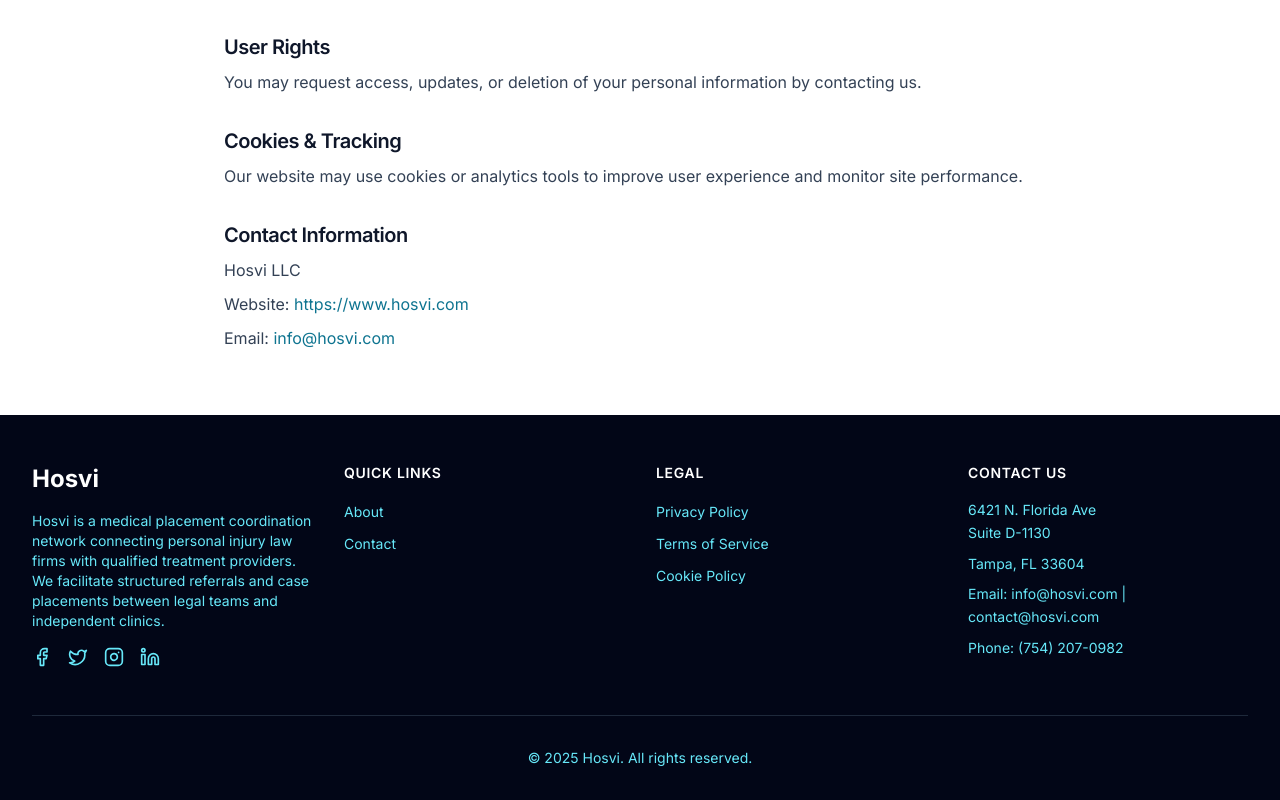
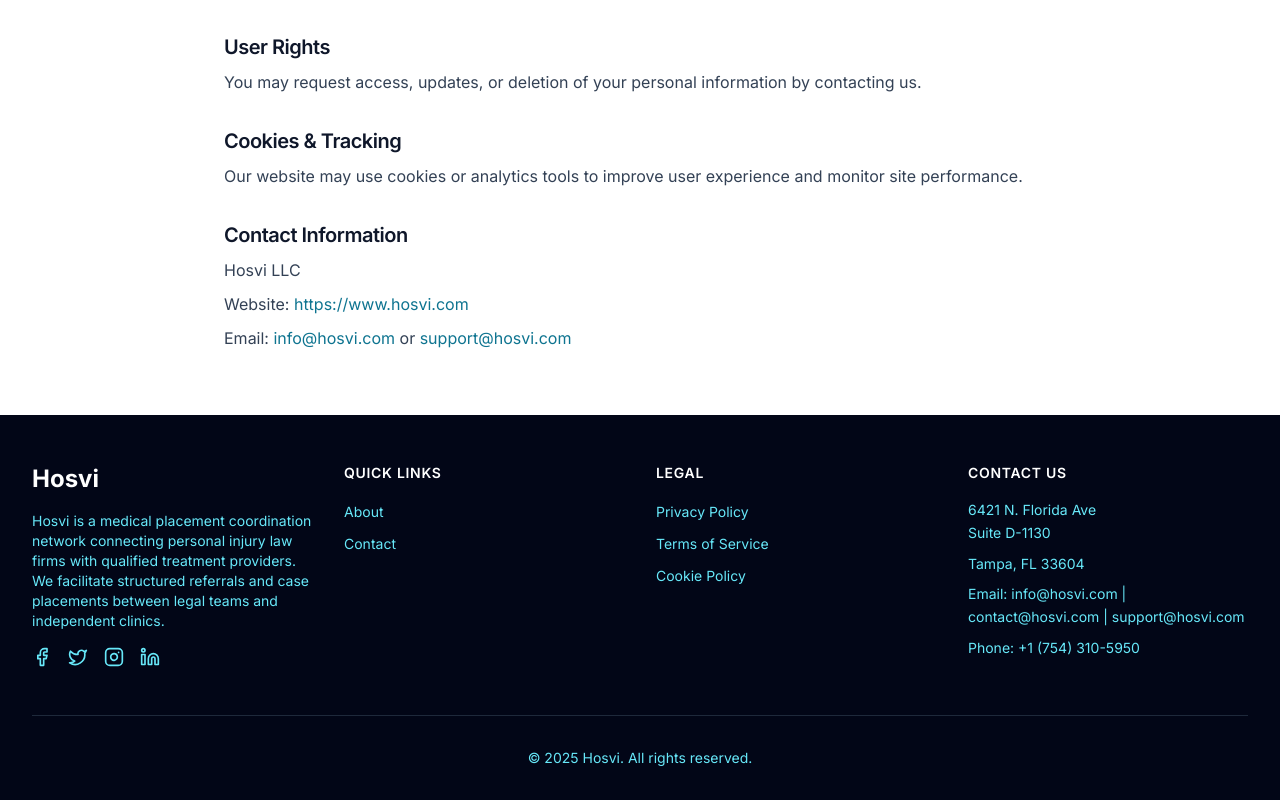
Before and after one commit to Iamsomatil/hosvi-marketing-agency, a Next.js app: page /privacy in a window 1280 px wide. Shown: the part 946-1746 px from the top of the page. Built offline with nearby package versions, Linux system fonts and the light colour scheme.

Commit message:
adjustment to the navbar

```diff
--- a/app/api/chat/route.ts
+++ b/app/api/chat/route.ts
@@ -44,7 +44,7 @@
 - You do NOT provide medical or legal advice
 - Be concise and helpful
 - Ask clarifying questions if the user's role (law firm vs clinic) is unclear
-- Share contact info when appropriate: info@hosvi.com or (754) 207-0982
+- Share contact info when appropriate: info@hosvi.com, support@hosvi.com, or +1 (754) 310-5950
 - Offer to collect their information for follow-up
 
 Tone: Professional, friendly, and solution-oriented.`;
--- a/app/api/contact/route.ts
+++ b/app/api/contact/route.ts
@@ -113,7 +113,7 @@
         <p><strong>Company:</strong> ${company || "Not provided"}</p>
         <p><strong>Your message:</strong></p>
         <p>${message}</p>
-        <p>If you have any urgent questions, feel free to call us at (754) 207-0982.</p>
+        <p>If you have any urgent questions, feel free to call us at +1 (754) 310-5950.</p>
         <p>Best regards,<br/>The Hosvi Team</p>
       `,
     });
--- a/app/cookies/page.tsx
+++ b/app/cookies/page.tsx
@@ -24,7 +24,7 @@
             cookies may impact some site features.
           </p>
           <p>
-            For questions, contact us at info@hosvi.com.
+            For questions, contact us at info@hosvi.com or support@hosvi.com.
           </p>
         </div>
       </section>
--- a/app/home/ContactSection.tsx
+++ b/app/home/ContactSection.tsx
@@ -273,6 +273,9 @@
                   <a href="mailto:contact@hosvi.com" className="block text-slate-600 hover:text-cyan-700">
                     contact@hosvi.com
                   </a>
+                  <a href="mailto:support@hosvi.com" className="block text-slate-600 hover:text-cyan-700">
+                    support@hosvi.com
+                  </a>
                 </div>
               </div>
 
@@ -280,8 +283,8 @@
                 <Phone className="h-6 w-6 text-cyan-700 mt-1" />
                 <div>
                   <h3 className="font-semibold text-slate-900">Phone</h3>
-                  <a href="tel:+17542070982" className="text-slate-600 hover:text-cyan-700">
-                    (754) 207-0982
+                  <a href="tel:+17543105950" className="text-slate-600 hover:text-cyan-700">
+                    +1 (754) 310-5950
                   </a>
                 </div>
               </div>
--- a/app/privacy/page.tsx
+++ b/app/privacy/page.tsx
@@ -119,6 +119,13 @@
               >
                 info@hosvi.com
               </a>
+              {" "}or{" "}
+              <a
+                href="mailto:support@hosvi.com"
+                className="text-cyan-700 hover:text-cyan-800"
+              >
+                support@hosvi.com
+              </a>
             </p>
           </div>
         </div>
--- a/app/terms/page.tsx
+++ b/app/terms/page.tsx
@@ -63,6 +63,13 @@
               >
                 info@hosvi.com
               </a>
+              {" "}or{" "}
+              <a
+                href="mailto:support@hosvi.com"
+                className="text-cyan-700 hover:text-cyan-800"
+              >
+                support@hosvi.com
+              </a>
             </p>
             <p>
               <a
--- a/components/Footer.tsx
+++ b/components/Footer.tsx
@@ -131,14 +131,21 @@
                 >
                   contact@hosvi.com
                 </a>
+                {" "}|{" "}
+                <a
+                  href="mailto:support@hosvi.com"
+                  className="text-cyan-300 hover:text-cyan-200"
+                >
+                  support@hosvi.com
+                </a>
               </p>
               <p className="!text-cyan-300">
                 <span className="!text-cyan-300">Phone:</span>{" "}
                 <a
-                  href="tel:+17542070982"
+                  href="tel:+17543105950"
                   className="text-cyan-300 hover:text-cyan-200"
                 >
-                  (754) 207-0982
+                  +1 (754) 310-5950
                 </a>
               </p>
             </address>
--- a/components/NavBar.tsx
+++ b/components/NavBar.tsx
@@ -3,10 +3,22 @@
 import Link from 'next/link';
 import Image from 'next/image';
 import { Menu, X } from 'lucide-react';
-import { useState } from 'react';
+import { useEffect, useState } from 'react';
 
 export default function NavBar() {
   const [open, setOpen] = useState(false);
+  const [hasScrolled, setHasScrolled] = useState(false);
+
+  useEffect(() => {
+    const handleScroll = () => {
+      setHasScrolled(window.scrollY > 0);
+    };
+
+    handleScroll();
+    window.addEventListener("scroll", handleScroll, { passive: true });
+
+    return () => window.removeEventListener("scroll", handleScroll);
+  }, []);
 
   const navItems = [
     { href: "/", label: "Home" },
@@ -17,7 +29,13 @@
   ];
 
   return (
-    <nav className="sticky top-0 z-50 bg-white/95 backdrop-blur border-b border-slate-200">
+    <nav
+      className={`sticky top-0 z-50 bg-white/95 backdrop-blur border-b border-slate-200 overflow-hidden transition-all duration-300 ${
+        hasScrolled
+          ? "-translate-y-full opacity-0 pointer-events-none max-h-0 border-transparent"
+          : "translate-y-0 opacity-100 max-h-40"
+      }`}
+    >
       <div className="max-w-7xl mx-auto px-4 sm:px-6 lg:px-8">
         <div className="flex justify-between items-center h-20">
           {/* Logo */}
```
